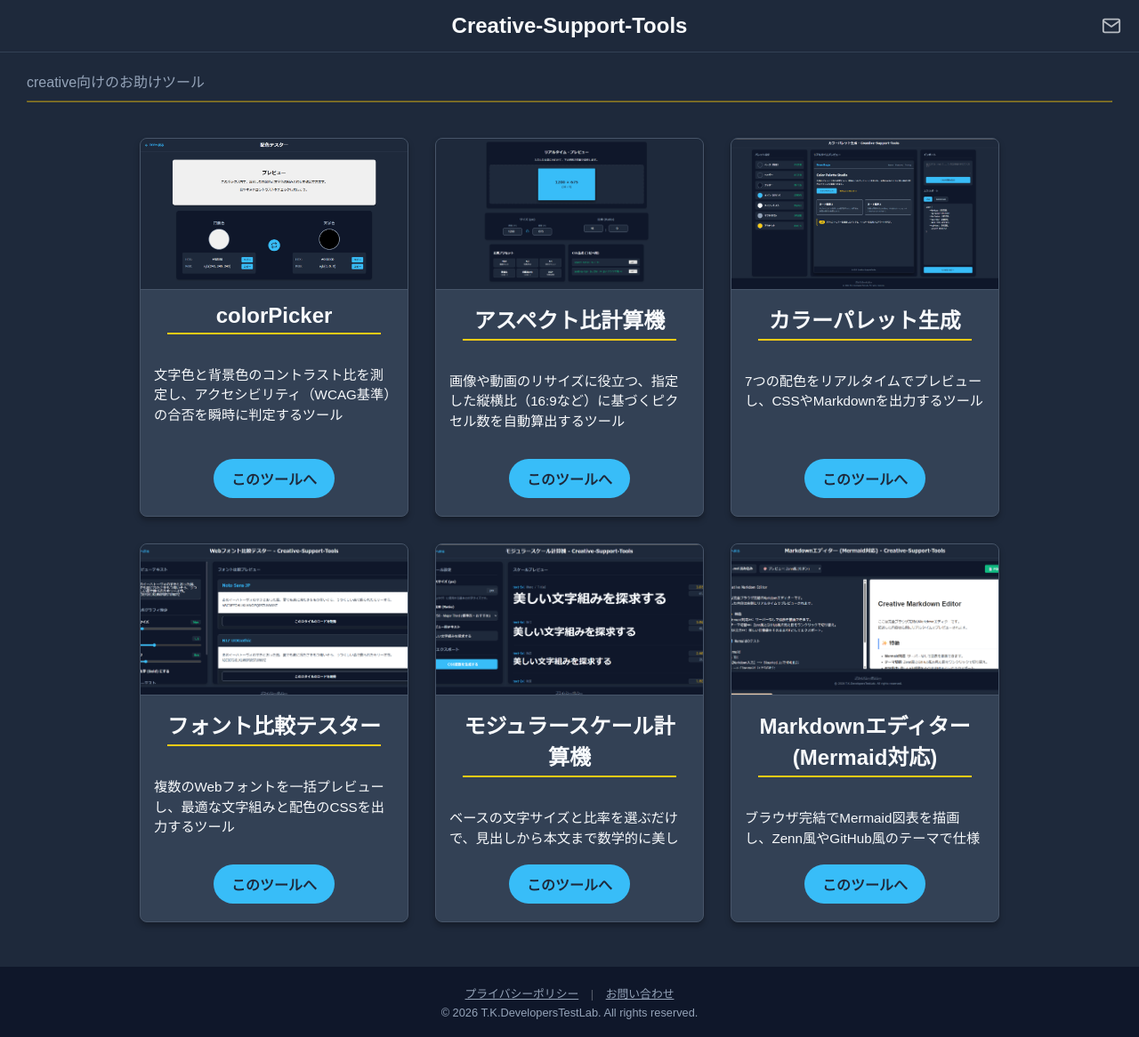
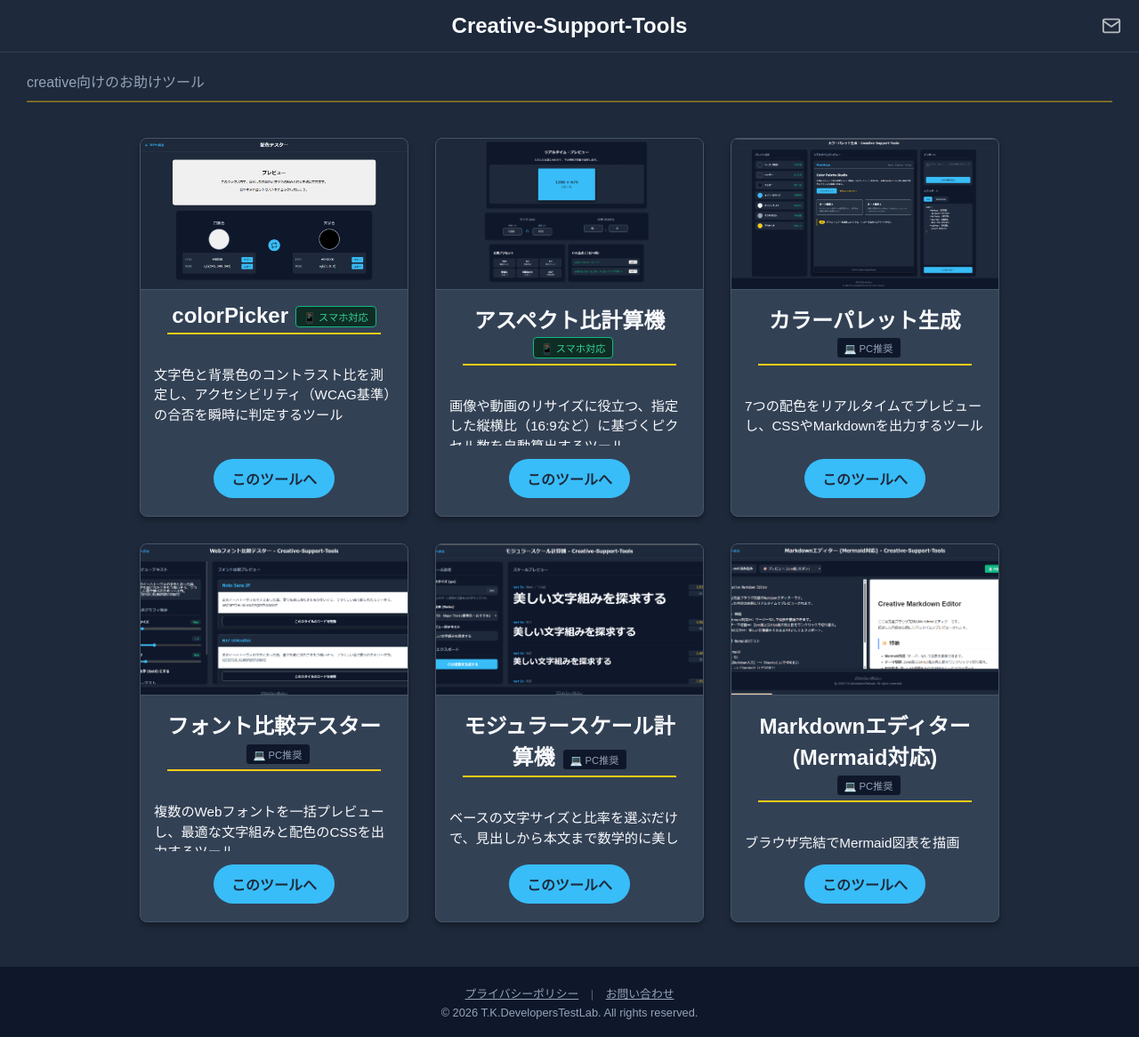
Before and after one commit to Tukigase/creative-support-tools, a Jekyll site: the page built from index.html, in a window 1280 px wide. Shown: the whole page at 89% size. Built offline with Jekyll 4.4.1, drawn with Linux system fonts in a browser that asks for light colours.

Commit message:
レスポンシブマーク

```diff
--- a/assets/css/main.css
+++ b/assets/css/main.css
@@ -101,3 +101,29 @@ hr {
     transform: translateY(-2px);
     box-shadow: 0 4px 10px rgba(250, 204, 21, 0.4);
 }
+
+/* バッジの共通ベーススタイル */
+.badge {
+    display: inline-block;
+    padding: 3px 8px;
+    font-size: 0.7rem;          /* タイトルより一回り小さく */
+    font-weight: normal;        /* 文字の太さを通常にリセット */
+    vertical-align: middle;     /* タイトル文字と縦方向を中央揃え */
+    border-radius: 4px;
+    margin-left: 8px;           /* タイトルとの間の隙間 */
+    letter-spacing: normal;
+}
+
+/* 📱 スマホ対応（現行の落ち着いたトーンに合わせた深緑） */
+.badge-responsive {
+    background-color: #0f2d24;  /* 暗めの緑 */
+    color: #34d399;             /* 明るい緑文字 */
+    border: 1px solid #10b981;  /* 緑の枠線 */
+}
+
+/* 💻 PC推奨（現行のグレーネイビーに溶け込むトーン） */
+.badge-pc {
+    background-color: #0f172a;  /* 一段暗いネイビー */
+    color: #94a3b8;             /* 薄いグレー文字 */
+    border: 1px solid #334155;  /* グレーの枠線 */
+}
--- a/index.html
+++ b/index.html
@@ -11,7 +11,7 @@ ogp_image: /assets/images/ogp-default.png
     <section id="toolsCardSection">
         <div class="tool-card">
             <img src="assets/img/colorPicker.png" alt="配色テスター">
-            <h2>colorPicker</h2>
+            <h2>colorPicker<span class="badge badge-responsive">📱 スマホ対応</span></h2>
             <p>
                 文字色と背景色のコントラスト比を測定し、アクセシビリティ（WCAG基準）の合否を瞬時に判定するツール
             </p>
@@ -19,7 +19,7 @@ ogp_image: /assets/images/ogp-default.png
         </div>
         <div class="tool-card">
             <img src="assets/img/aspect-calc.png" alt="アスペクト比計算機">
-            <h2>アスペクト比計算機</h2>
+            <h2>アスペクト比計算機<span class="badge badge-responsive">📱 スマホ対応</span></h2>
             <p>
                 画像や動画のリサイズに役立つ、指定した縦横比（16:9など）に基づくピクセル数を自動算出するツール
             </p>
@@ -27,7 +27,7 @@ ogp_image: /assets/images/ogp-default.png
         </div>
         <div class="tool-card">
             <img src="assets/img/colorPalette.png" alt="カラーパレット生成">
-            <h2>カラーパレット生成</h2>
+            <h2>カラーパレット生成<span class="badge badge-pc">💻 PC推奨</span></h2>
             <p>
                 7つの配色をリアルタイムでプレビューし、CSSやMarkdownを出力するツール
             </p>
@@ -35,7 +35,7 @@ ogp_image: /assets/images/ogp-default.png
         </div>
         <div class="tool-card">
             <img src="assets/img/font-tester.png" alt="Webフォント比較テスター">
-            <h2>フォント比較テスター</h2>
+            <h2>フォント比較テスター<span class="badge badge-pc">💻 PC推奨</span></h2>
             <p>
                 複数のWebフォントを一括プレビューし、最適な文字組みと配色のCSSを出力するツール
             </p>
@@ -43,7 +43,7 @@ ogp_image: /assets/images/ogp-default.png
         </div>
         <div class="tool-card">
             <img src="assets/img/modular-scale.png" alt="モジュラースケール計算機">
-            <h2>モジュラースケール計算機</h2>
+            <h2>モジュラースケール計算機<span class="badge badge-pc">💻 PC推奨</span></h2>
             <p>
                 ベースの文字サイズと比率を選ぶだけで、見出しから本文まで数学的に美しいフォントサイズを自動算出し、CSSを出力するツール
             </p>
@@ -51,7 +51,7 @@ ogp_image: /assets/images/ogp-default.png
         </div>
         <div class="tool-card">
             <img src="assets/img/markdown-editor.png" alt="Markdownエディター">
-            <h2>Markdownエディター (Mermaid対応)</h2>
+            <h2>Markdownエディター (Mermaid対応)<span class="badge badge-pc">💻 PC推奨</span></h2>
             <p>
                 ブラウザ完結でMermaid図表を描画し、Zenn風やGitHub風のテーマで仕様書をPDF出力できるツール
             </p>
```
